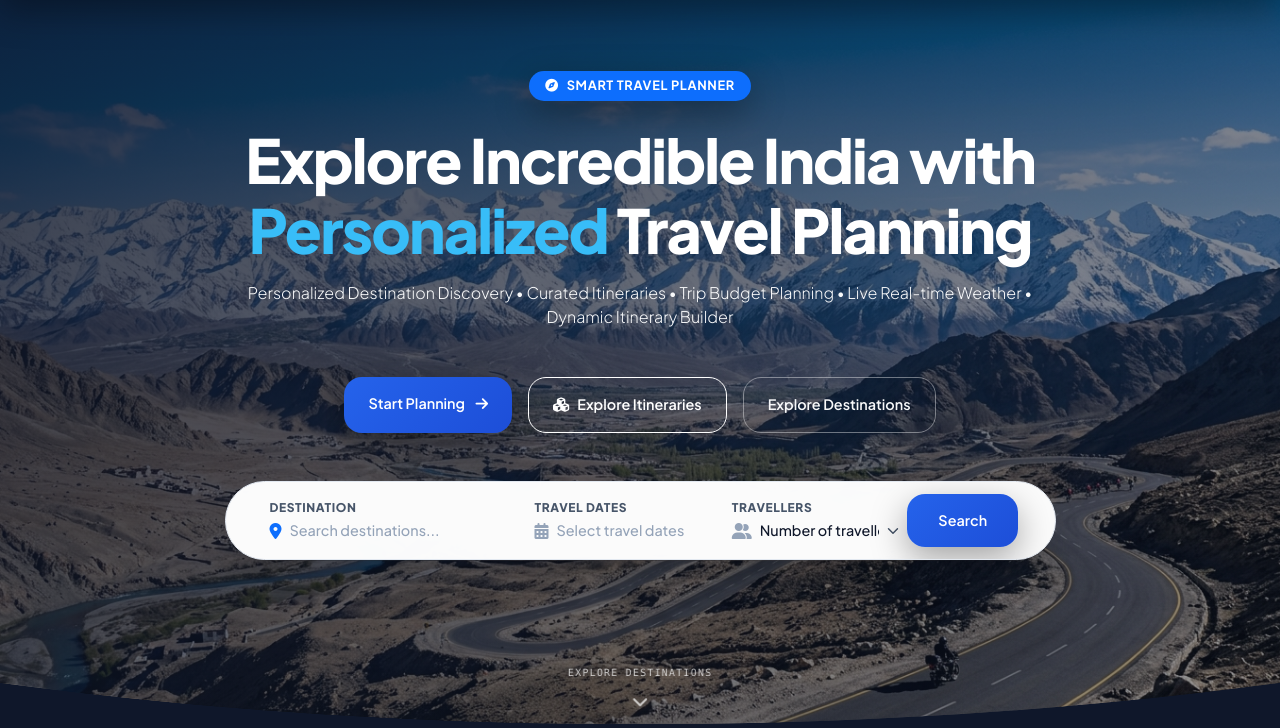
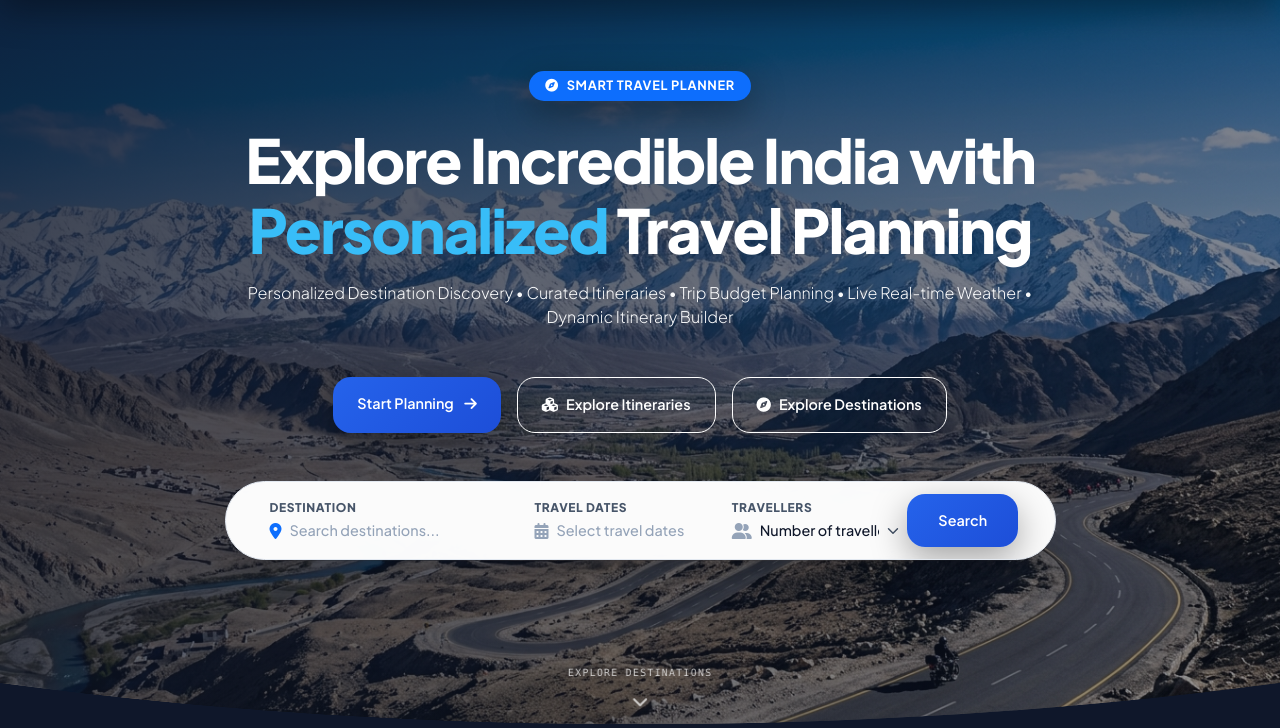
Before and after one commit to dharmik7080/TravelWise, a Django app: page / in a window 1280 px wide. Shown: the part 69-797 px from the top of the page. Run offline with Django 5.2, Linux system fonts and the light colour scheme; data that the repository does not hold is empty; some libraries are stand-ins or nearby versions.

Commit message:
Ensure Explore Destinations button styling matches Explore Itineraries button styling

```diff
--- a/TravelPlanner/templates/home.html
+++ b/TravelPlanner/templates/home.html
@@ -292,7 +292,7 @@
                 <div class="d-flex flex-wrap gap-3 justify-content-center">
                     <a href="{% url 'trips:plan' %}" class="btn btn-primary btn-lg px-4 py-3 shadow rounded-pill">Start Planning <i class="fa-solid fa-arrow-right ms-2"></i></a>
                     <a href="{% url 'packages:list' %}" class="btn btn-info text-dark btn-lg px-4 py-3 rounded-pill" style="background-color: var(--cyan) !important; border-color: var(--cyan) !important;"><i class="fa-solid fa-cubes me-2"></i>Explore Itineraries</a>
-                    <a href="{% url 'destinations:list' %}" class="btn btn-outline-light btn-lg px-4 py-3 rounded-pill" style="border-color: rgba(255, 255, 255, 0.4) !important;">Explore Destinations</a>
+                    <a href="{% url 'destinations:list' %}" class="btn btn-info text-dark btn-lg px-4 py-3 rounded-pill" style="background-color: var(--cyan) !important; border-color: var(--cyan) !important;"><i class="fa-solid fa-compass me-2"></i>Explore Destinations</a>
                 </div>
             </div>
         </div>
```
